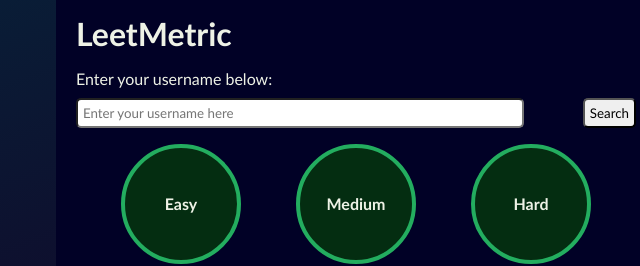
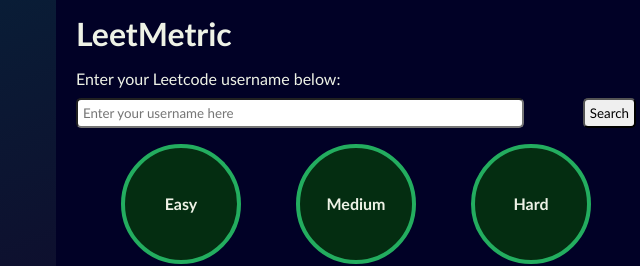
Before and after one commit to bhavyaa-1001/LeetMetric-, a plain HTML site: page index.html in a window 1280 px wide. Shown: the part 229-495 px from the top of the page, 284-924 px from the left. Drawn offline with Linux system fonts and the light colour scheme.

Commit message:
Update index.html
Enter leetcode username

```diff
--- a/index.html
+++ b/index.html
@@ -11,7 +11,7 @@
         <h1>LeetMetric</h1>
 
         <div class="user-container">
-            <p>Enter your username below:</p>
+            <p>Enter your Leetcode username below:</p>
             <div class="user-input-container">
                 <input type="text" placeholder="Enter your username here " id="user-input" >
                 <button id="search-btn">Search</button>
```
